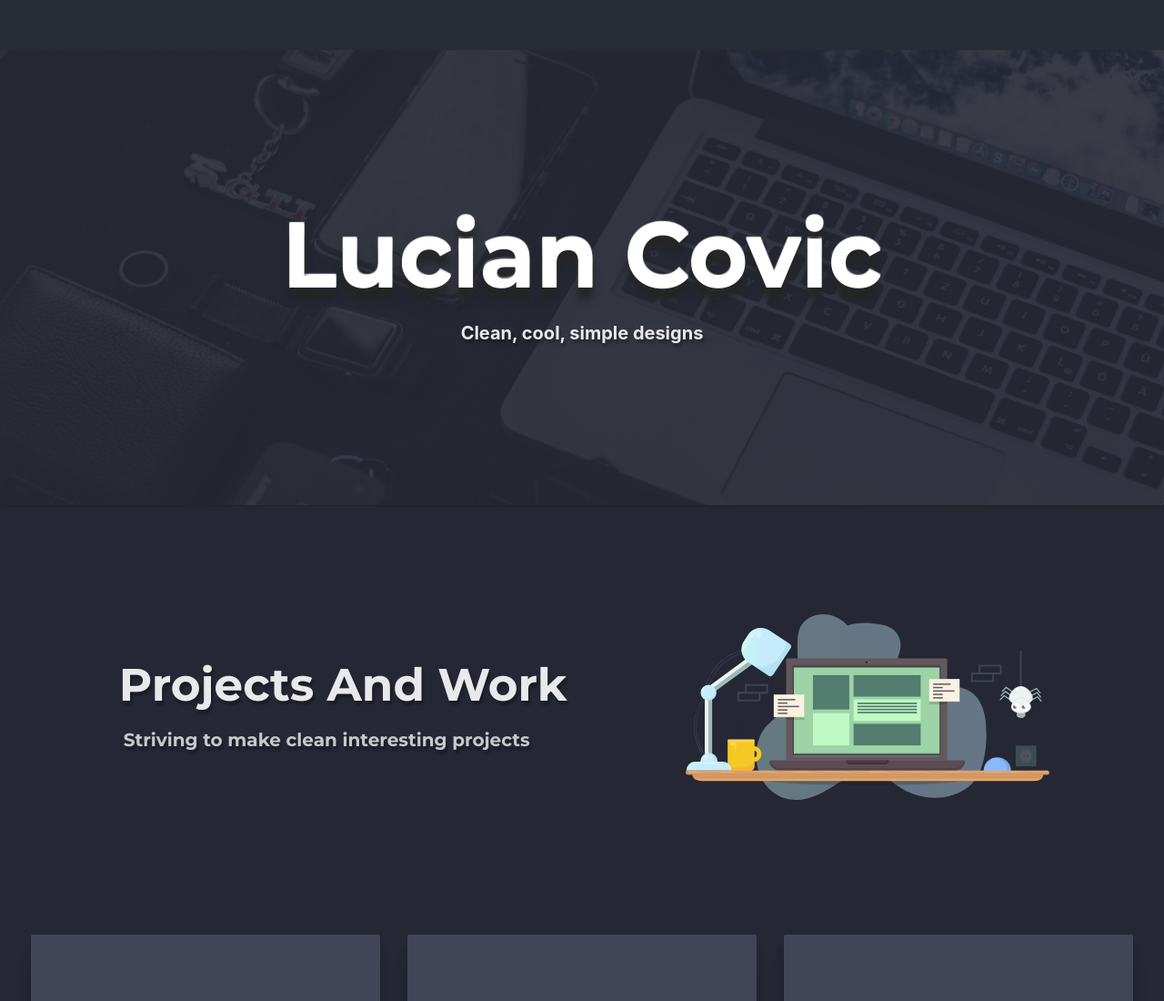
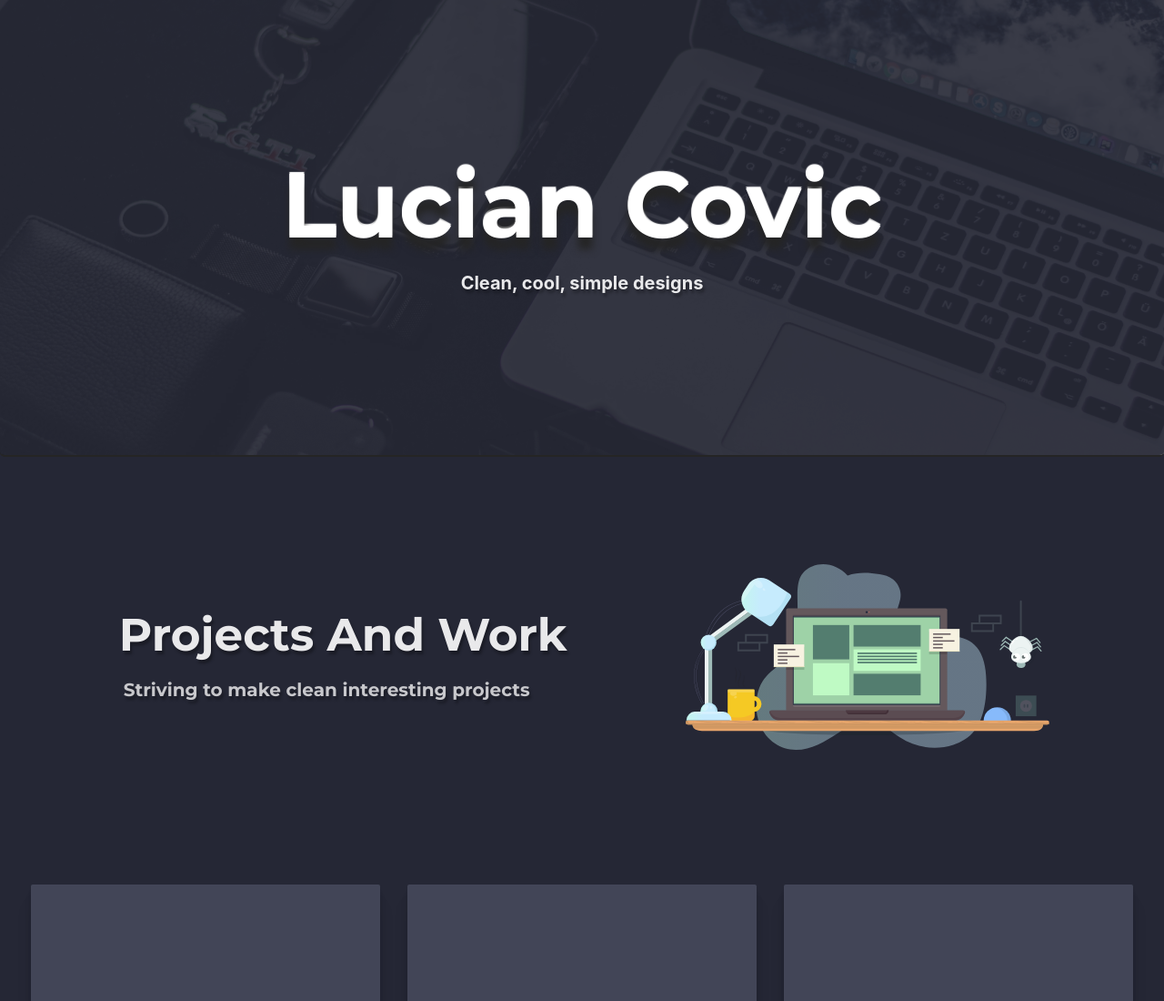
Before and after one commit to CLucian/myPortfolio, a website: page top/index.html in a window 1280 px wide. Shown: the top 1100 px of the page at 91% size. Drawn offline with Linux system fonts and the light colour scheme.

Commit message:
took out navbar

```diff
--- a/top/index.html
+++ b/top/index.html
@@ -19,7 +19,6 @@
 
 <body>
 	<noscript>You need to enable JavaScript to run this app.</noscript>
-	<div class="navbar">
 	</div>
 
 	<!-- Modal 1 -->
```
Also changed, not shown: 1 other file.
